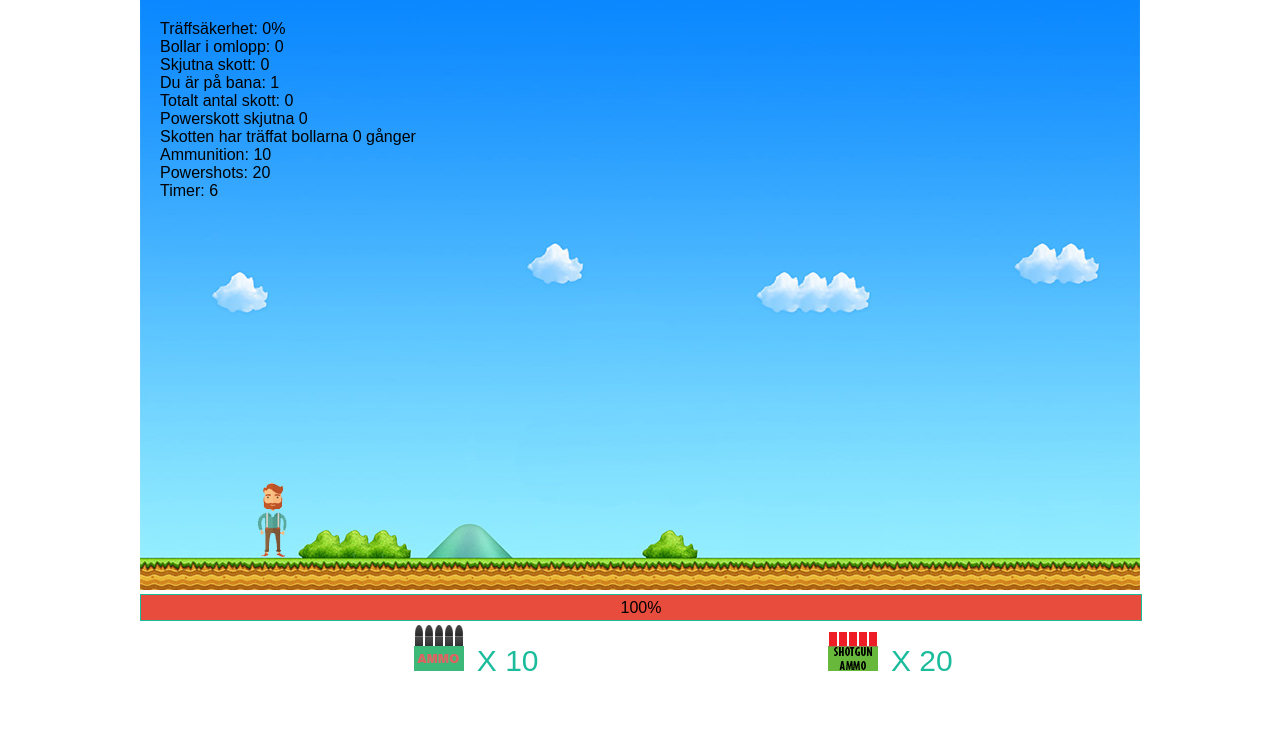
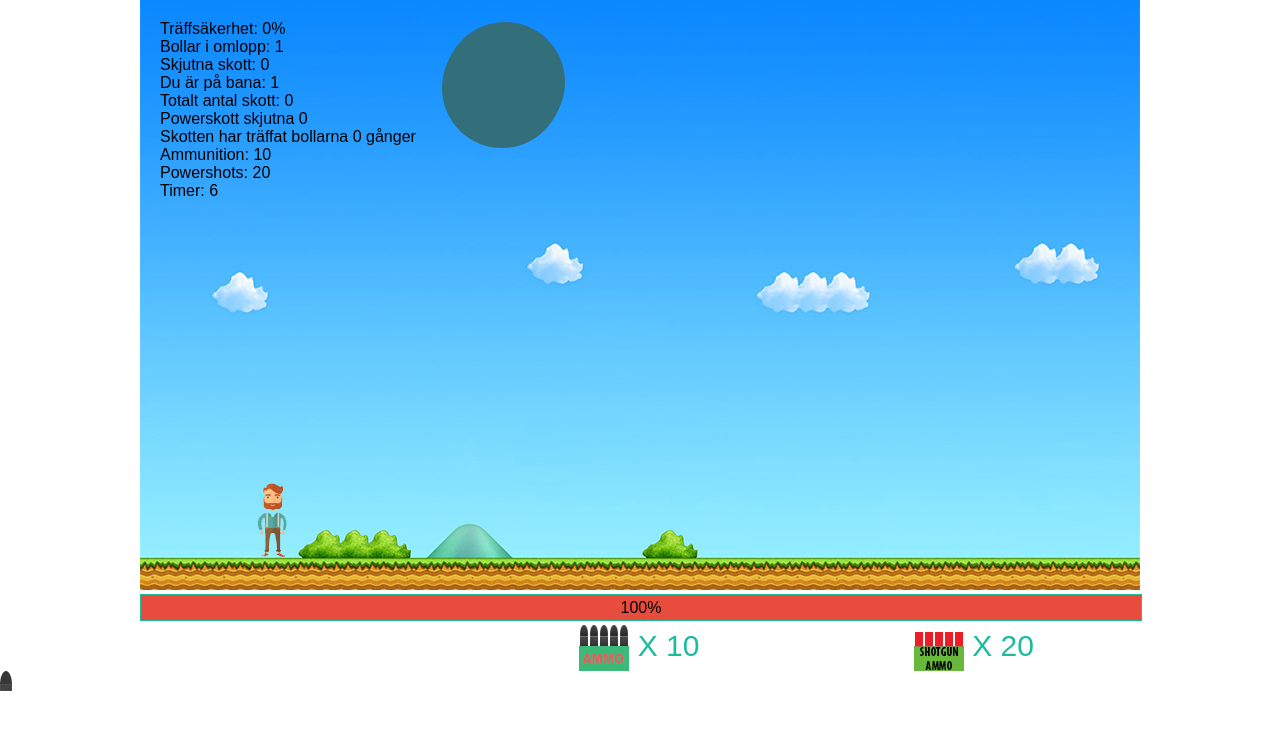
Before and after one commit to lofgrenfredrik/GameProject, a PHP site: page / in a window 1280 px wide. Shown: the top 730 px of the page. Run offline with PHP 8.4, Linux system fonts and the light colour scheme.

Commit message:
Lagt till bild på skott
bild på skott

```diff
--- a/css/style.css
+++ b/css/style.css
@@ -373,10 +373,18 @@ th {
   width: 100%; }
 
 .col_3 {
-  width: 32%;
+  width: 33%;
   margin: 0 auto;
   display: inline-block;
   vertical-align: top; }
+
+.center {
+  display: flex;
+  justify-content: center;
+  align-items: center;
+  width: 210px;
+  margin: 0 auto;
+  text-align: center; }
 
 .col_12 {
   width: 100%;
--- a/css/style.scss
+++ b/css/style.scss
@@ -29,12 +29,22 @@ $green: #1BBC9B;
 }
 .col_3
   {
-    width: 32%;
+    width: 33%;
     margin: 0 auto;
     display: inline-block;
+    vertical-align: top;
+ // background-color: blue;
+  }
+.center
+{
+  display:flex;justify-content:center;align-items:center;
+  width: 210px;
+  margin: 0 auto;
+  text-align: center;
+ // background-color: red;
+}
 
-    vertical-align: top;
-  }
+
 .col_12
 {
   width: 100%;
@@ -78,8 +88,6 @@ $green: #1BBC9B;
 {
   transition: all  1s ease;
 }
-
-
 #health
 {
  // padding-top: 2px;
--- a/index.html
+++ b/index.html
@@ -17,19 +17,24 @@
                 <div id="health-bar"><div id="health">0</div>%</div>
             </div>
         </div>
-      </div>
 
       <div class="col_3">
-        <!-- <div id="startGame" class="button">Starta Spel</div> -->
-        <div id="nextLevel" class="button">Next level</div>
+          <div class="center">
+          <div id="nextLevel" class="button">Next level</div>
+          </div>
       </div>
       <div class="col_3">
-        <img src="images/ammo2.png" id="ammoImage">
+          <div class="center">
+          <img src="images/ammo2.png" id="ammoImage">
         <p class="info">&nbsp;X&nbsp;<span id="ammo-info"></span></p>
+          </div>
+
       </div>
       <div class="col_3">
+          <div class="center">
         <img src="images/secialammo.png" id="powerAmmoImage">
         <p class="info">&nbsp;X&nbsp;<span id="power-ammo-info"></span></p>
+          </div>
       </div>
       <div class="col_3 left-corner">
         <div>Träffsäkerhet: <span id="accuracy"></span>%</div>
@@ -44,11 +49,15 @@
         <div>Timer: <span id="timer">0</span></div>
       </div>
     </div>
+  </div>
 
   </div>
 
 
   <img src="images/health.png" id="healthImage">
+  <img src="images/shot.png" id="shotImage">
+
+  <!--<img src="images/bigBall.png" id="bigBallImage">-->
 
 </body>
 <!-- <script src="js/game.js" charset="utf-8"></script> -->
--- a/js/main.js
+++ b/js/main.js
@@ -58,6 +58,9 @@ var totalShotsFired = document.getElementById("totalShotsFired");
 var ammoImage = document.getElementById("ammoImage");
 var powerAmmoImage = document.getElementById("powerAmmoImage");
 var healthImage = document.getElementById("healthImage");
+var shotImage = document.getElementById("shotImage");
+//var bigBallImage = document.getElementById("bigBallImage");
+
 
 // ammoImage.style.display ="none";
 healthImage.style.display ="none";
@@ -80,10 +83,7 @@ var bouncingBalls = {};
 
 //document.getElementById("changeLevel").addEventListener("click",changeLevel);
 
-
-
-
-function startGame(numberOfBalls) {
+function startGame() {
 
 
     /**
@@ -207,7 +207,7 @@ function startGame(numberOfBalls) {
     var numberOfCollisions = 0;
     var ballColors = ["#000", "#E4F1FE", "#336E7B", "#4ECDC4", "#3D4A5D", "#26A65B", "#79FF85"];
     //document.getElementById("startGame").addEventListener("click", startGame);
-    var speed = 4;
+    var speed = 2;
 
     function bouncingBall(ballSize, startX, startY, speedX) {
 
@@ -218,19 +218,10 @@ function startGame(numberOfBalls) {
         this.speedYAxis = Math.floor((Math.random() * speed) + 1);
         this.hexColorCode = ballColors[Math.floor((Math.random() * ballColors.length) + 1)];
        // this.hypo = Math.sqrt(Math.pow(ballSize,2)*2);
-        this.isStuck = false;
-        // this.ballRadius = Math.ceil((Math.random() * 50) + 10); //
-        /*  this.PositionValueX = Math.floor(Math.random() * ((playfieldWidth-this.ballRadius*2) - this.ballRadius*2 + 1)) + this.ballRadius*2;
-         this.PositionValueY = Math.floor(Math.random() * ((playfieldHeight-playerSafetyDistanceY-this.ballRadius*2) - this.ballRadius*2 + 1)) + this.ballRadius*2;
-         this.speedXAxis = Math.floor((Math.random() * 6) + 1);
-         this.speedYAxis =  Math.floor((Math.random() * 6) + 1);
-         this.hexColorCode = ballColors[ Math.floor((Math.random() * ballColors.length) + 1)];*/
+      //  this.img = image;
+       // this.isStuck = false;
     }
 
-    // document.getElementById("moreBalls").addEventListener("click", addBalls);
-    //document.getElementById("moreBalls").addEventListener("click", addBalls);
-
-    // console.log(bouncingBalls);
     var i = 0;
 
     function addBalls(sizeofHitBall, startX, startY, speedX) {
@@ -242,57 +233,30 @@ function startGame(numberOfBalls) {
 
   //  for(var s=0;s<numberOfBalls;s++)
   //   {
-  //       addBalls(bigBallRadius, 200, 100, firstBallSpeed); // Skapar den första bollen så att spelet kommer igång!
+        addBalls(bigBallRadius, 200, 100, firstBallSpeed); // Skapar den första bollen så att spelet kommer igång!
   //   }
 
-    function updateEntity(ball,hinder) {
+    function updateEntity(ball) {
         ball.PositionValueX += ball.speedXAxis;
         ball.PositionValueY += ball.speedYAxis;
+
         playField.beginPath();
+
         playField.fillStyle = ball.hexColorCode;
 
-      //  playField.fillStyle = playField.arc(ball.PositionValueX, ball.PositionValueY, ball.ballRadius, 0, Math.PI * 2, true);
 
-       // playField.arc(ball.PositionValueX, ball.PositionValueY, ball.ballRadius, 0, Math.PI * 2, true);
+        playField.arc(ball.PositionValueX, ball.PositionValueY, ball.ballRadius, 0, Math.PI * 2, true);
 
 
-
-       // playField.fillRect(ball.PositionValueX, ball.PositionValueY, ball.ballRadius,ball.ballRadius);
-
-
-
-        playField.arc(ball.PositionValueX, ball.PositionValueY, ball.ballRadius,0,2*Math.PI);
         playField.closePath();
         playField.fill();
 
-       /* if(obstacleCount === 0){
-            hinder.PositionValueY += hinder.speedYAxis;
-            //console.log(hinder.speedXAxis
-        }*/
 
-        playField.fillStyle = hinder.color;
-        playField.fillRect(hinder.PositionValueX, hinder.PositionValueY, hinder.width, hinder.height);
-        obstacleCount++;
-
-        if(obstacleCount === (ballCounter.innerHTML = Object.keys(bouncingBalls).length))
-        {
-            obstacleCount = 0;
-        }
 
         var bounceBordersX = ball.PositionValueX < ball.ballRadius || ball.PositionValueX > playfieldWidth - ball.ballRadius;
         var bounceBordersY = ball.PositionValueY < ball.ballRadius || ball.PositionValueY > playfieldHeight - ball.ballRadius - groundHeight;
         var playerGetsHit = (ball.PositionValueY > playfieldHeight - player.height - ball.ballRadius && ((player.PositionValueX + player.width / 2) > ball.PositionValueX - ball.ballRadius && (player.PositionValueX + player.width / 2) < ball.PositionValueX + ball.ballRadius));
-        var moveObstacle =  hinder.PositionValueY < 0 || hinder.PositionValueY > hinder.maxValue;
 
-       // var collidewithObs = testCollisionEntityObstacle(hinders,ball);
-
-      //  var hypo = Math.sqrt(Math.pow(ball.ballRadius,2)*2);
-        //console.log(ball.ballRadius);
-       // console.log(hypo);
-
-            if(typeof hinder == "undefined")
-            {
-              //  console.log("DET STÄMMER");
             if (bounceBordersX) {
                 ball.speedXAxis = -ball.speedXAxis;
             }
@@ -306,92 +270,8 @@ function startGame(numberOfBalls) {
                     hit = true;
                     playerHit(hit);
                 }
-        }
-        else
-        {
-            /*
-             if (hinder.PositionValueX < ball.PositionValueX + ball.ballRadius &&
-             hinder.PositionValueX + hinder.width > ball.PositionValueX &&
-             hinder.PositionValueY < ball.PositionValueY + ball.ballRadius &&
-             hinder.height + hinder.PositionValueY > ball.PositionValueY)
-             */
-            if (hinder.PositionValueX < ball.PositionValueX + ball.ballRadius &&
-                hinder.PositionValueX + hinder.width > ball.PositionValueX+ball.ballRadius &&
-                hinder.PositionValueY < ball.PositionValueY + ball.ballRadius &&
-                hinder.height + hinder.PositionValueY > ball.PositionValueY-ball.ballRadius) {
-                // Kollision påträffad!
-
-                ball.speedXAxis = -ball.speedXAxis;
-                ball.speedYAxis = -ball.speedYAxis;
-            }
 
 
-
-
-            if(moveObstacle)
-            {
-               // console.log("DET STÄMMER!");
-                hinder.speedYAxis = -hinder.speedYAxis;
-            }
-            if (bounceBordersX)
-            {
-                ball.speedXAxis = -ball.speedXAxis;
-            }
-
-
-
-
-        /*   if ((ball.PositionValueY > hinder.PositionValueY && ball.PositionValueY < hinder.PositionValueY+hinder.height))
-            {
-
-                // Studsa på vänster sida
-                if((ball.PositionValueX+ball.ballRadius>=hinder.PositionValueX) && (ball.PositionValueX<=hinder.PositionValueX ) )
-                {
-                    ball.speedXAxis = -ball.speedXAxis;
-                }
-                 //Studsa på höger sida
-                if((ball.PositionValueX-ball.ballRadius<=hinder.PositionValueX+hinders.width) && (ball.PositionValueX >= hinders.PositionValueX+hinder.width ) )
-                {
-                    ball.speedXAxis = -ball.speedXAxis;
-                }
-            }
-          if ((ball.PositionValueX+ball.ballRadius > hinder.PositionValueX && ball.PositionValueX-ball.ballRadius < hinder.PositionValueX+hinder.width))
-            {
-                if((ball.PositionValueY-ball.ballRadius+5 < hinder.PositionValueY+hinder.height) && (ball.PositionValueY-ball.ballRadius+5>hinder.PositionValueY))
-                {
-                    ball.isStuck = true;
-                  //  delete ball;
-                   // console.log("Boll fastnat!")
-                }
-                if((ball.PositionValueY+ball.ballRadius-5 > hinder.PositionValueY) && (ball.PositionValueY+ball.ballRadius-5<hinder.PositionValueY+hinder.height))
-                {
-                    ball.isStuck = true;
-                    // console.log();
-                }
-                // console.log("innanför på X!");
-               if((ball.PositionValueY+ball.ballRadius>=hinder.PositionValueY) && (ball.PositionValueY<=hinder.PositionValueY ) )
-                {
-                    ball.speedYAxis = -ball.speedYAxis;
-                }
-                if((ball.PositionValueY-ball.ballRadius<=hinders.PositionValueY+hinder.height) && (ball.PositionValueY>=hinder.PositionValueY ) )
-                {
-                    ball.speedYAxis = -ball.speedYAxis;
-                }
-            }*/
-
-
-
-
-            if(bounceBordersY)
-            {
-                ball.speedYAxis = -ball.speedYAxis;
-            }
-            if(playerGetsHit)
-            {
-                hit = true;
-                playerHit(hit);
-            }
-        }
     }
     function getDistanceBetweenEntity(shot, ball) {     //return distance (number)
         var vx = shot.PositionValueX - ball.PositionValueX;
@@ -411,32 +291,6 @@ function startGame(numberOfBalls) {
      *
      */
 
-    function createHinder(startX, startY, width, height, moving, speedY, max) {
-        this.PositionValueX = startX;
-        this.PositionValueY = startY;
-        this.width = width;
-        this.height = height;
-        this.speedYAxis = speedY;
-        this.moving = moving;
-        this.maxValue = max; // Max hur långt den kan gå ner på x-axeln
-        this.color = "#000";
-    }
-    var hinders = {};
-
-    //document.getElementById("moreBalls").addEventListener("click", addBalls);
-
-    // console.log(bouncingBalls);
-    var hinderCounter = 0;
-    function addHinder(startX, startY, width, height, moving, speedY, max) {
-        hinders["hinder" + hinderCounter] = new createHinder(startX, startY, width, height, moving, speedY, max);
-        hinderCounter++;
-    }
-
-    //addHinder(0,0,0,0,true,0,playfieldHeight-200);
-    addHinder(400,300,220,50,true,2,playfieldHeight-300);
-
-    console.log(hinders);
-
     /**
      *
      *<======= ALLTING SOM HAR MED SKOTTEN ATT GÖRA =======>
@@ -449,10 +303,10 @@ function startGame(numberOfBalls) {
         {
             PositionValueX: playerX + 10,
             PositionValueY: playfieldHeight - groundHeight-player.height,
-            width: 10,
-            height: 10,
+            width: 12,
+            height: 20,
             color: "black",
-            img: ammoImage
+            img: shotImage
         };
         shotList["shot" + shotNr] = shot;
 
@@ -465,7 +319,6 @@ function startGame(numberOfBalls) {
     }
 
     var PowershotNr = 0;
-    // Skapar ett nytt skott och pushar in det i ett objekt
     function generatePowerShot(playerX) {
         var powerShot1 = {
             id: 1,
@@ -525,19 +378,10 @@ function startGame(numberOfBalls) {
 
     }
 
-    function TestShotHits(list, object, obstacles) {
+    function TestShotHits(list, object) {
         for (var key in object) {
 
-            for(var thing in obstacles)
-            {
-            updateEntity(object[key],obstacles[thing]);
-
-            if(object[key].isStuck === true)
-            {
-                //  delete object[key];
-               // object[key].PositionValueY = object[key].PositionValueY+100;
-              //  object[key].PositionValueY
-            }
+            updateEntity(object[key]);
 
             // KOLLAR OM SKOTTEN TRÄFFAR
             for (var k in list) {
@@ -562,7 +406,7 @@ function startGame(numberOfBalls) {
                     delete list[k]; // Tar bort bollen som träffas!
                 }
             }
-            }
+
         }
     }
     /**
@@ -574,7 +418,6 @@ function startGame(numberOfBalls) {
         this.width = width;
         this.height = height;
         this.type = type;
-        //this.color = color;
         this.img = img;
         this.PositionValueX = Math.floor(Math.random() * ((playfieldWidth - this.width) - this.width)) + this.width;
         this.PositionValueY = playfieldHeight - this.height - groundHeight;
@@ -605,6 +448,11 @@ function startGame(numberOfBalls) {
      playField.drawImage(item.img, item.PositionValueX,item.PositionValueY);
      }
 
+  /* function drawBalls(ball)
+    {
+        playField.drawImage(ball.img,ball.PositionValueX,ball.PositionValueY);
+    }*/
+
     /**
      *
      *<======= UPPDATERING SOM KÖRS VAR 20 millisekund =======>
@@ -613,11 +461,8 @@ function startGame(numberOfBalls) {
 
 
     function update() {
-
         playFieldBackground.style.background = 'url("images/' + backGrounds[level-1] + '")';
-
         ballCounter.innerHTML = Object.keys(bouncingBalls).length; // Kollar hur många bollar som är på planen för att avgöra när man klarat en bana!
-
         playField.clearRect(0, 0, playfieldWidth, playfieldHeight);
         //Kontrolerar så att hälsan inte kan bli mer än 100
         if(player.health > 100){
@@ -628,12 +473,8 @@ function startGame(numberOfBalls) {
 
         healthBar.style.width = player.health + "%";
 
-        console.log(player.health)
+        console.log(player.health);
 
-     /*   for (var hinder in hinders)
-        {
-        drawObject(hinders[hinder]);
-        }*/
 
         collisionCounter.innerHTML = numberOfCollisions;
 
@@ -664,6 +505,15 @@ function startGame(numberOfBalls) {
         {
             drawImages(upgrades[upgrade]);
         }
+
+       /* for (var ball in bouncingBalls)
+        {
+            drawBalls(bouncingBalls[ball]);
+        }*/
+
+
+
+
 
        // drawImages(shot);
 
@@ -703,10 +553,14 @@ function startGame(numberOfBalls) {
         for(var shot in shotList){
             animateShots(shotList[shot]);
         }
+
+
+
         // RITA UT SKOTTEN
         for(var key in shotList){
-            drawObject(shotList[key]);
+            drawImages(shotList[key]);
         }
+
         for(var power in powerShotList){
             animateShots(powerShotList[power]);
         }
@@ -730,8 +584,8 @@ function startGame(numberOfBalls) {
             // time = 0;
           }
 
-        TestShotHits(shotList,bouncingBalls, hinders);
-        TestShotHits(powerShotList,bouncingBalls,hinders);
+        TestShotHits(shotList,bouncingBalls);
+        TestShotHits(powerShotList,bouncingBalls);
     }
     function checkHealth(health)
     {
```
Also changed, not shown: images/bigBall.png (added), images/shot.png (added), images/shot2.png (added), 3 other files.
